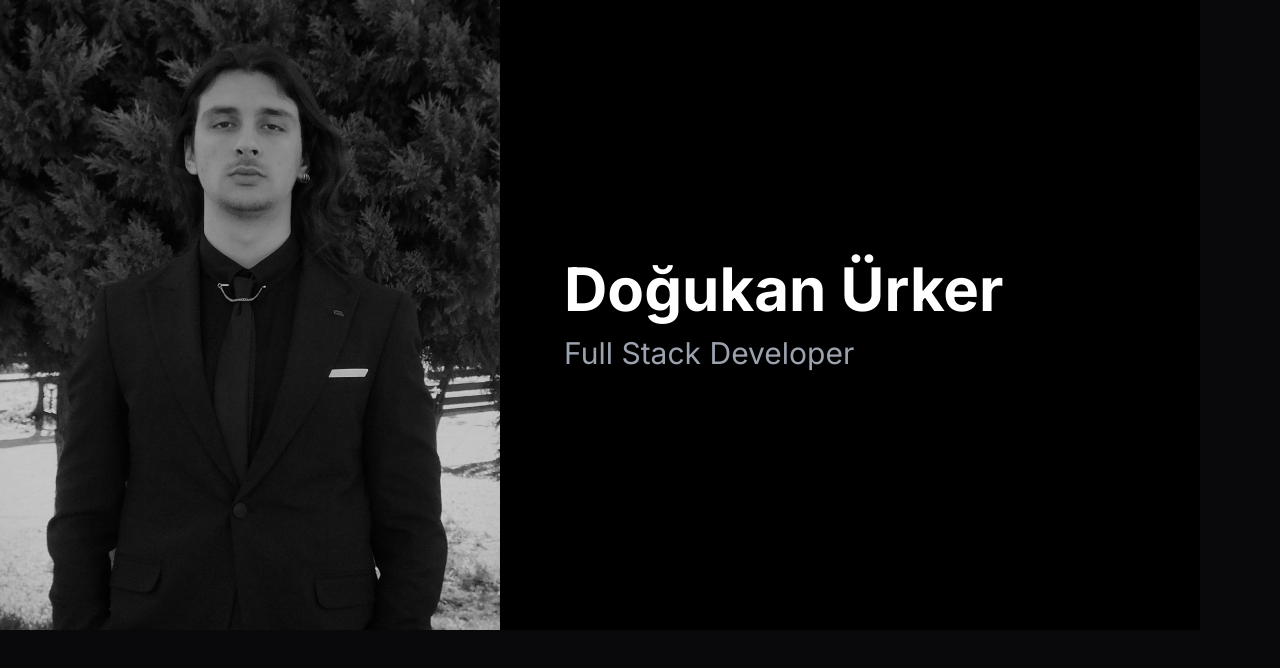
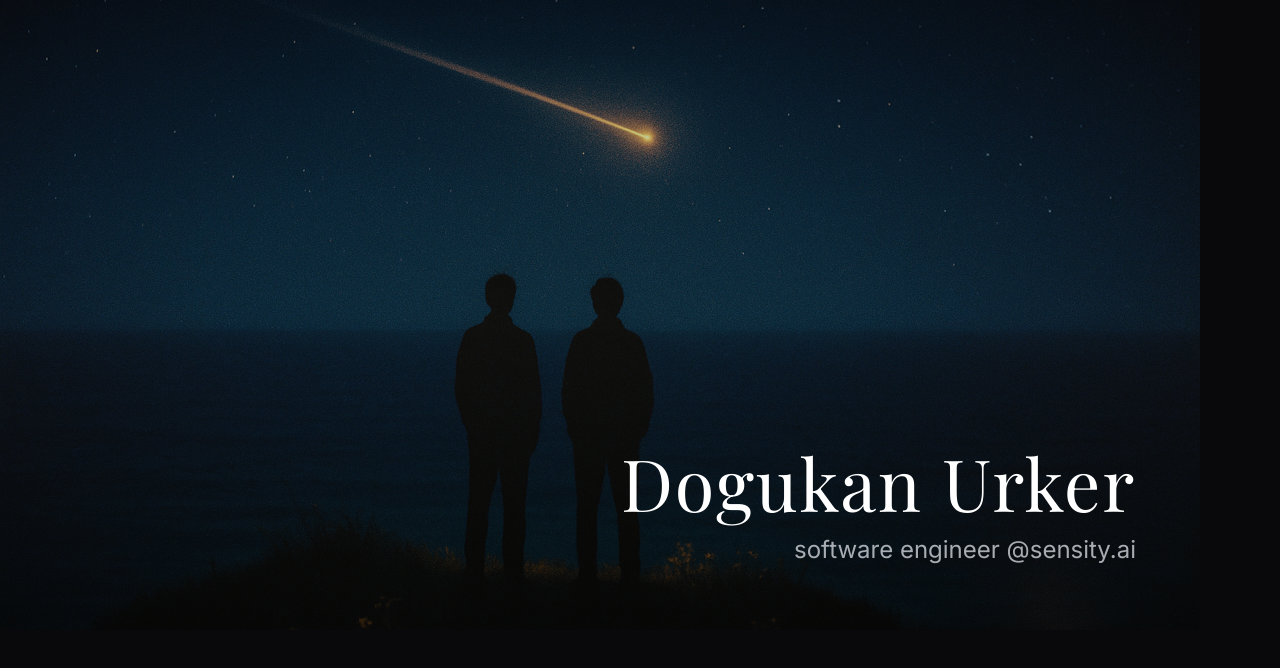
Before and after one commit to DogukanUrker/dogukanurker.com, a Next.js app in the folder app/: page /ogImage in a window 1280 px wide. Shown: the top 668 px of the page. Built offline with nearby package versions, Linux system fonts and the light colour scheme.

Commit message:
Redesign OG image component and update image asset
Refactored the OG image page to use a background image with overlay gradients and updated typography for a more modern look. Also replaced the ogImage.png asset to match the new design.

```diff
--- a/app/src/app/ogImage/page.tsx
+++ b/app/src/app/ogImage/page.tsx
@@ -1,16 +1,25 @@
 export default function OGImage() {
     return (
-        <div className="h-[630px] w-[1200px] bg-black flex">
-            <img
-                src="/me.webp"
-                alt="Profile"
-                className="h-full w-[500px] object-cover grayscale"
+        <div className="relative h-[630px] w-[1200px] bg-black overflow-hidden">
+            <div
+                className="absolute inset-0 bg-cover bg-center bg-no-repeat"
+                style={{
+                    backgroundImage: `url('/shooting-star-bg-desktop.png')`,
+                }}
             />
-            <div className="flex-1 flex items-center p-16">
-                <div className="space-y-4">
-                    <h1 className="text-6xl font-bold text-white">Doğukan Ürker</h1>
-                    <p className="text-3xl text-gray-400">Full Stack Developer</p>
-                </div>
+
+            <div className="absolute inset-0 bg-gradient-to-b from-black/40 via-transparent to-black/60" />
+
+            <div className="absolute bottom-16 right-16 text-right">
+                <h1
+                    className="text-white text-7xl font-light mb-4 tracking-wide"
+                    style={{ fontFamily: "'Playfair Display', serif" }}
+                >
+                    Dogukan Urker
+                </h1>
+                <p className="text-gray-300 text-2xl opacity-80">
+                    software engineer @sensity.ai
+                </p>
             </div>
         </div>
     )
```
Also changed, not shown: app/public/ogImage.png.
